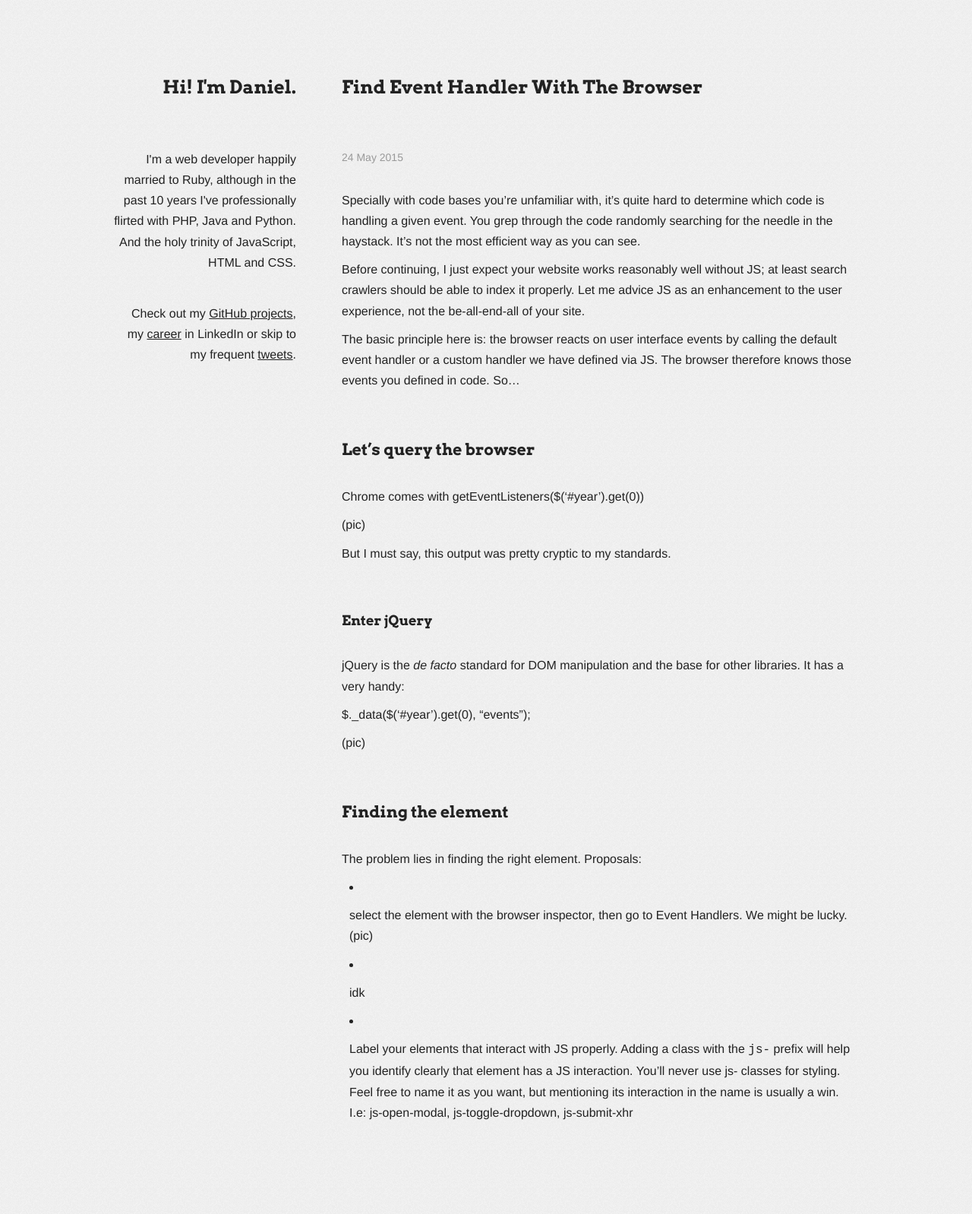
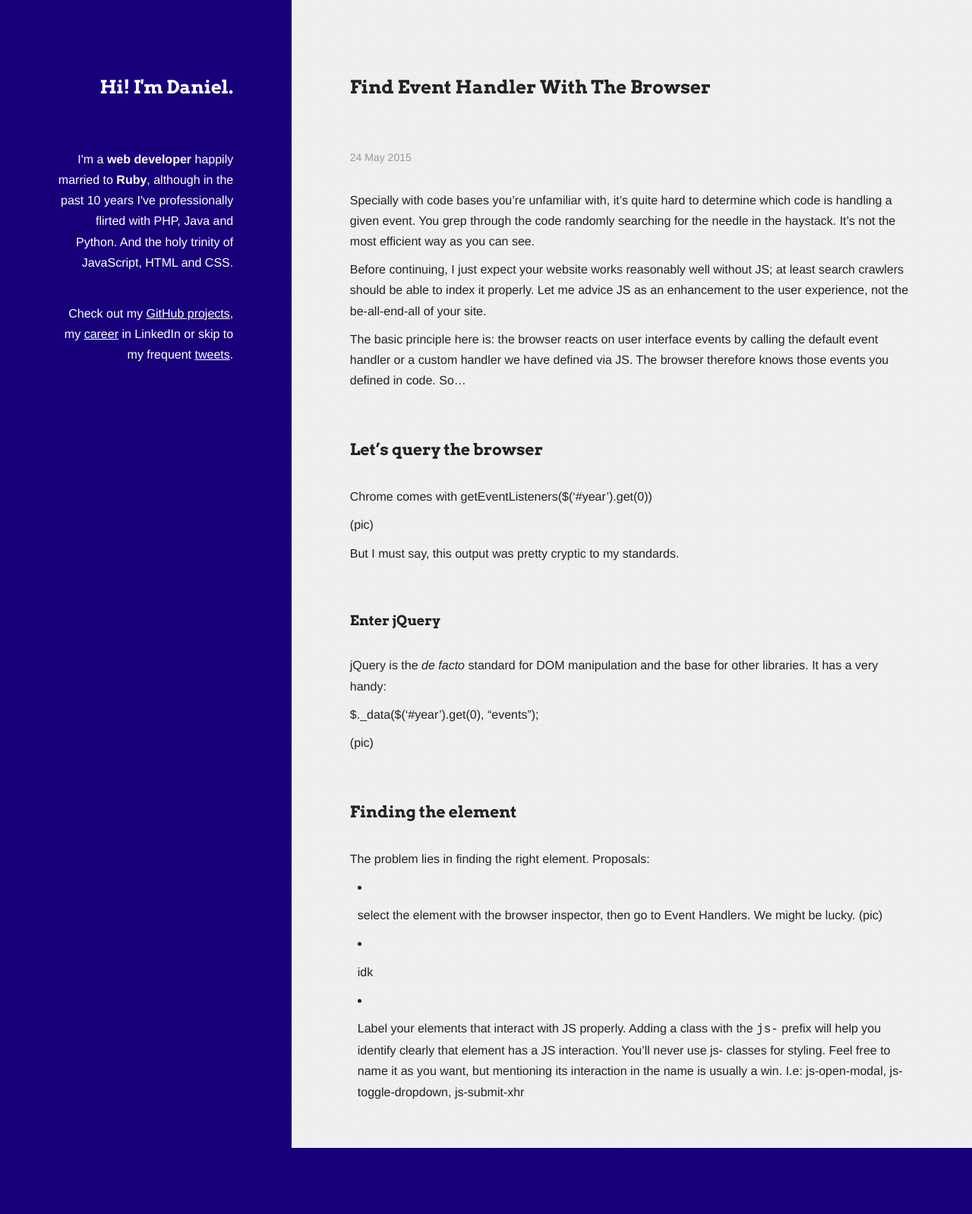
Before and after one commit to dncrht/dncrht.github.io, a Jekyll site: the page built from _posts/2015-05-24-find-event-handler-with-the-browser.md, in a window 1280 px wide. Shown: the whole page at 76% size. Built offline with Jekyll 4.4.1, drawn with Linux system fonts in a browser that asks for light colours; after the commit the page ends 1511 px from its top, so only the background shows below that.

Commit message:
Some style touches

```diff
--- a/_layouts/default.html
+++ b/_layouts/default.html
@@ -16,12 +16,11 @@
     <link rel="stylesheet" href="/public/main.css">
   </head>
   <body>
-    <div class="centerer">
     <div class="navigation">
       <h1><a href="/">Hi! I'm Daniel.</a></h1>
 
       <p>
-          I'm a web developer happily married to Ruby, although in the past 10 years I've professionally flirted with PHP, Java and Python.
+        I'm a <strong>web developer</strong> happily married to <strong>Ruby</strong>, although in the past 10 years I've professionally flirted with PHP, Java and Python.
         And the holy trinity of JavaScript, HTML and CSS.
       </p>
       <p>
@@ -33,6 +32,5 @@
     <div class="content">
       {{ content }}
     </div>
-    </div>
   </body>
 </html>
--- a/public/main.css
+++ b/public/main.css
@@ -10,7 +10,7 @@
 
 body {
   color: #222;
-  background: url(/public/bg-body.gif);
+  background: #18007b;
   font: 16px Helvetica, Arial, sans-serif; }
 
 /*****************************************************************************/
@@ -52,44 +52,44 @@ h1 {
   font-size: 24px; }
 
 h2 {
-  margin-top: 60px;
   margin-bottom: 30px;
   font-size: 21px; }
 
 h3 {
-  margin-top: 60px;
   margin-bottom: 30px;
   font-size: 18px; }
 
-.centerer {
-  width: 980px;
-  height: 700px;
-  margin: 0 auto; }
-
 .navigation {
+  box-sizing: border-box;
   float: left;
-  width: 240px;
-  height: 100%;
+  width: 30%;
   text-align: right;
-  padding: 95px 30px 0 0; }
+  padding: 95px 6% 0 6%;
+  color: #fff; }
   .navigation p {
     font-size: 16px;
     margin-bottom: 40px; }
+  .navigation a {
+    color: #fff; }
 
 .date {
   color: #999;
   font-size: 14px; }
 
 .content {
+  box-sizing: border-box;
   float: left;
-  width: 680px;
-  padding: 95px 0 60px 30px; }
+  background: url(/public/bg-body.gif);
+  width: 70%;
+  padding: 95px 6% 0 6%; }
 
 .more {
   margin-bottom: 60px; }
 
 .post {
   margin: 30px 0 60px; }
+  .post h2, .post h3 {
+    margin-top: 60px; }
   .post ul, .post ol {
     list-style-position: inside;
     padding-left: 10px; }
```
Also changed, not shown: public/main.sass (+15 -13 lines). Lines whose indentation alone changed are shown as unchanged.
